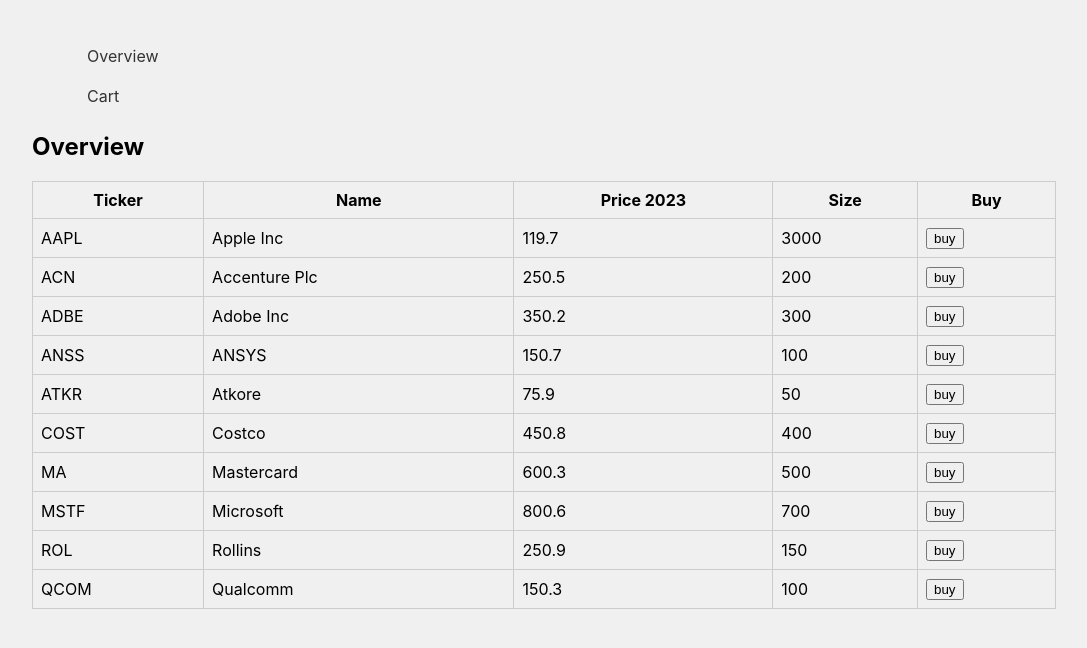
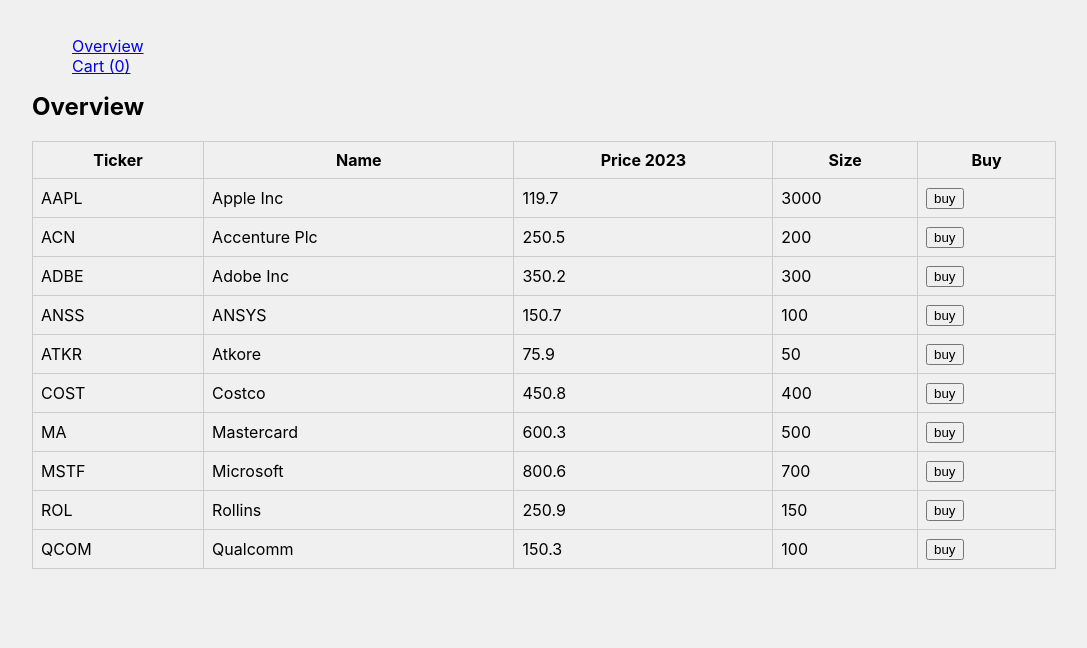
Before and after one commit to lswebdevelops/react-tasks-app, a React (Create React App) app: page / in a window 1280 px wide. Shown: the top 648 px of the page, without its empty margins (96-1183 px from the left). Built offline with nearby package versions, Linux system fonts and the light colour scheme.

Commit message:
adding a number behind the word card for every purchase

```diff
--- a/src/App.js
+++ b/src/App.js
@@ -17,6 +17,7 @@
         id: uniqid(),
       },
       tasks: initialTasks,
+      cartCount: 0,
       cartItems: [], // Initialize an empty array for cart items
     };
   }
@@ -73,7 +74,12 @@
         cartItems: [...prevState.cartItems, item],
       }));
     }
+
+    this.setState((prevState) => ({
+      cartCount: prevState.cartCount + 1, // Increment cartCount by 1
+    }));
   };
+
 
   render() {
     const { task, tasks, cartItems } = this.state;
@@ -83,14 +89,10 @@
           <nav>
             <ul>
               <li>
-                <Link
-                  className="link-overview"
-                  to="/">Overview</Link>
+                <Link to="/">Overview</Link>
               </li>
               <li>
-                <Link
-                  className="link-overview"
-                  to="/cart">Cart</Link>
+                <Link to="/cart">Cart ({this.state.cartCount})</Link>
               </li>
             </ul>
           </nav>
--- a/src/Components/Cart.jsx
+++ b/src/Components/Cart.jsx
@@ -8,6 +8,17 @@
   const totalPrice = cartItems.reduce((total, item) => {
     return total + item.price2023;
   }, 0);
+
+  // Format number with commas and dots
+  const formatNumber = (number) => {
+    return number.toString().replace(/\B(?=(\d{3})+(?!\d))/g, ",");
+  };
+
+  // Format size in billions
+  const formatSize = (size) => {
+    const billions = size / 1000;
+    return `${billions}B`;
+  };
 
   return (
     <div>
@@ -29,8 +40,8 @@
                 <td>{item.id}</td>
                 <td>{item.ticker}</td>
                 <td>{item.name}</td>
-                <td>{item.price2023}</td>
-                <td>{item.size}</td>
+                <td>${formatNumber(item.price2023.toFixed(2))}</td>
+                <td>{formatSize(item.size)}</td>
               </tr>
             );
           })}
@@ -38,8 +49,8 @@
       </table>
 
       <div className="total-price">
-        <span>TOTAL: </span>
-        <span>${totalPrice.toFixed(2)}</span>
+        <span>TOTAL:</span>
+        <span>${formatNumber(totalPrice.toFixed(2))}</span>
       </div>
     </div>
   );
```
